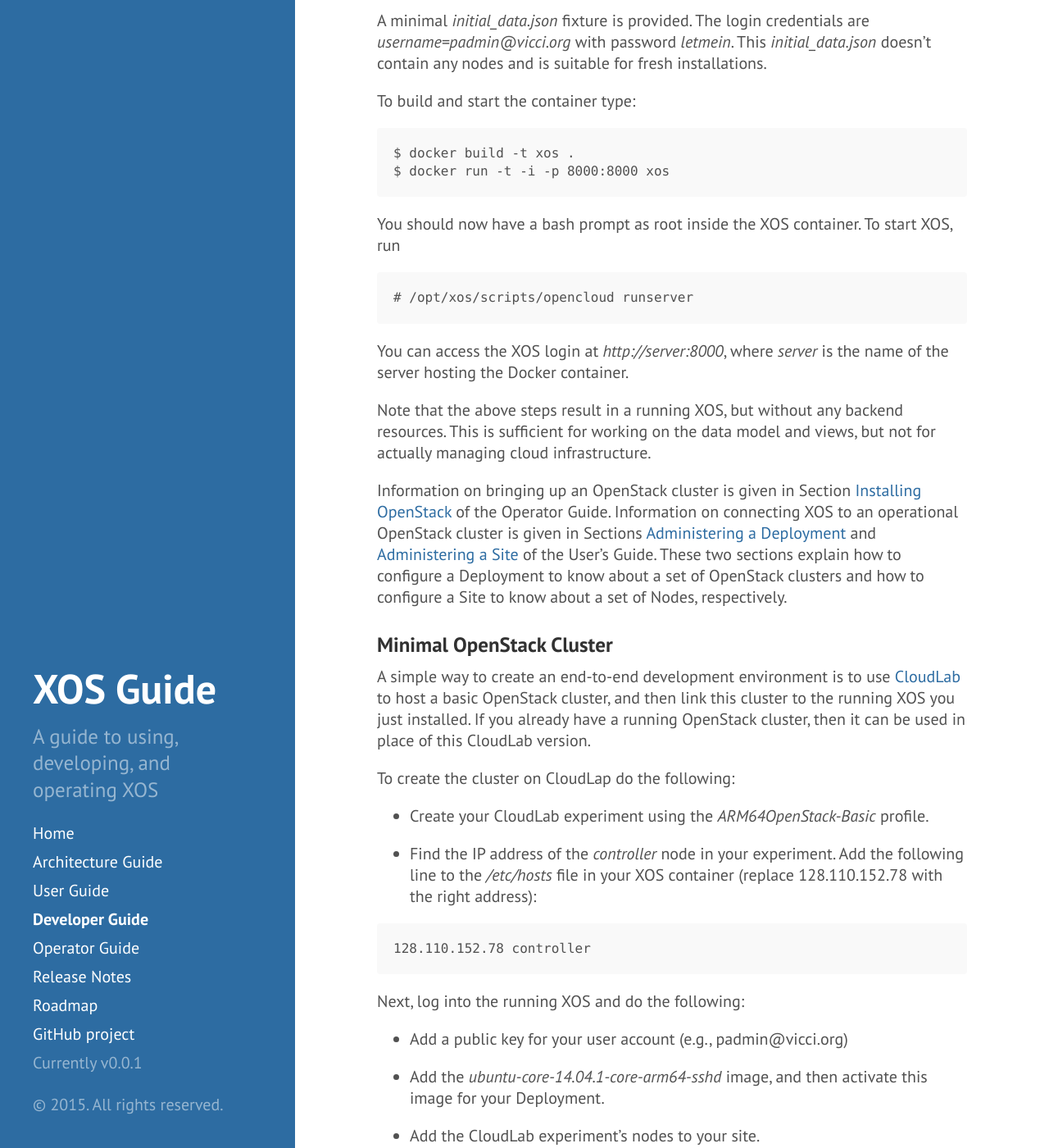
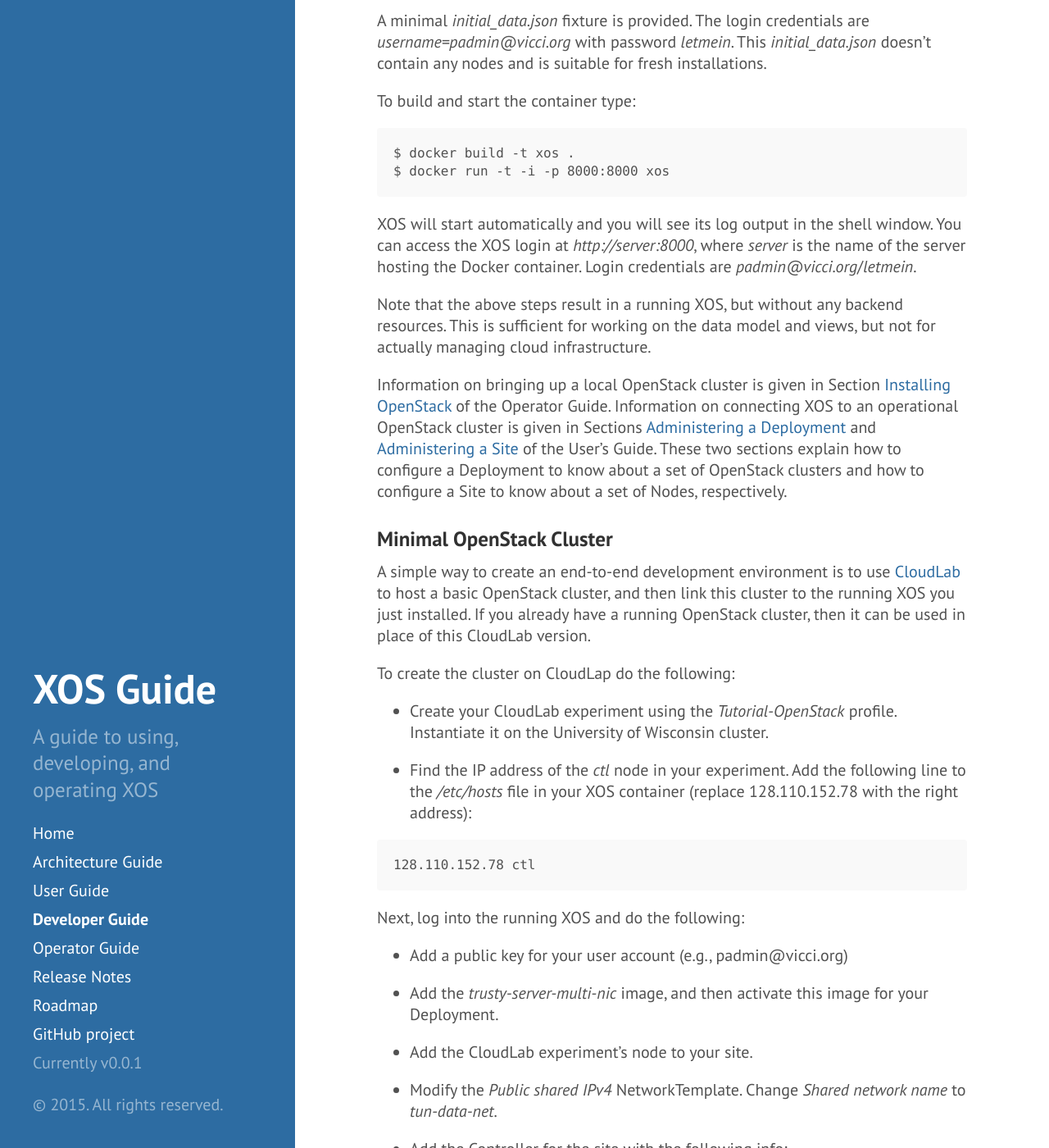
Before and after one commit to open-cloud/open-cloud.github.io.old, a Jekyll site: the page built from 2_developer.md, in a window 1280 px wide and 1400 px high, scrolled down 522 px. Shown: the whole window at 82% size. Built offline with Jekyll 4.4.1, drawn with Linux system fonts in a browser that asks for light colours; Markdown is read by kramdown in place of the engine named in the settings; some of the changed text lies outside the part shown.

Commit message:
Update 2_developer.md

````diff
--- a/2_developer.md
+++ b/2_developer.md
@@ -35,21 +35,16 @@
 $ docker run -t -i -p 8000:8000 xos
 ```
 
-You should now have a bash prompt as root inside the XOS container.
-To start XOS, run
-
-```
-# /opt/xos/scripts/opencloud runserver
-```
-
+XOS will start automatically and you will see its log output in the shell window.
 You can access the XOS login at *http://server:8000*, where *server*
-is the name of the server hosting the Docker container.
+is the name of the server hosting the Docker container.  Login credentials are
+*padmin@vicci.org*/*letmein*.
 
 Note that the above steps result in a running XOS, but without any
 backend resources. This is sufficient for working on the data model
 and views, but not for actually managing cloud infrastructure.
 
-Information on bringing up an OpenStack cluster is given in Section
+Information on bringing up a local OpenStack cluster is given in Section
 [Installing OpenStack](../3_operator/#install-openstack) of the
 Operator Guide.  Information on connecting XOS to an operational
 OpenStack cluster is given in Sections [Administering a
@@ -69,33 +64,34 @@
 
 To create the cluster on CloudLap do the following:
 
-* Create your CloudLab experiment using the *ARM64OpenStack-Basic* profile.
+* Create your CloudLab experiment using the *Tutorial-OpenStack* profile.
+  Instantiate it on the University of Wisconsin cluster.
 
-* Find the IP address of the *controller* node in your experiment. Add
+* Find the IP address of the *ctl* node in your experiment. Add
   the following line to the */etc/hosts* file in your XOS container
   (replace 128.110.152.78 with the right address):
 
 ```
-128.110.152.78 controller
+128.110.152.78 ctl
 ```
 
 Next, log into the running XOS and do the following:
 
 * Add a public key for your user account (e.g., padmin@vicci.org)
 
-* Add the *ubuntu-core-14.04.1-core-arm64-sshd* image, and then
+* Add the *trusty-server-multi-nic* image, and then
   activate this image for your Deployment.
 
-* Add the CloudLab experiment's nodes to your site.
+* Add the CloudLab experiment's node to your site.
 
 * Modify the *Public shared IPv4* NetworkTemplate. Change *Shared
   network name* to *tun-data-net*.
 
 * Add the Controller for the site with the following info:
-  * Auth URL: http://controller:5000/v2.0
+  * Auth URL: http://ctl:5000/v2.0
   * Admin user: admin
   * Admin tenant: admin
-  * Admin password: admin
+  * Admin password: \<admin password\>
 
 You should now be able to use XOS to create a VM in the OpenStack
 running on CloudLab.  Note that there are currently a couple of issues
````
